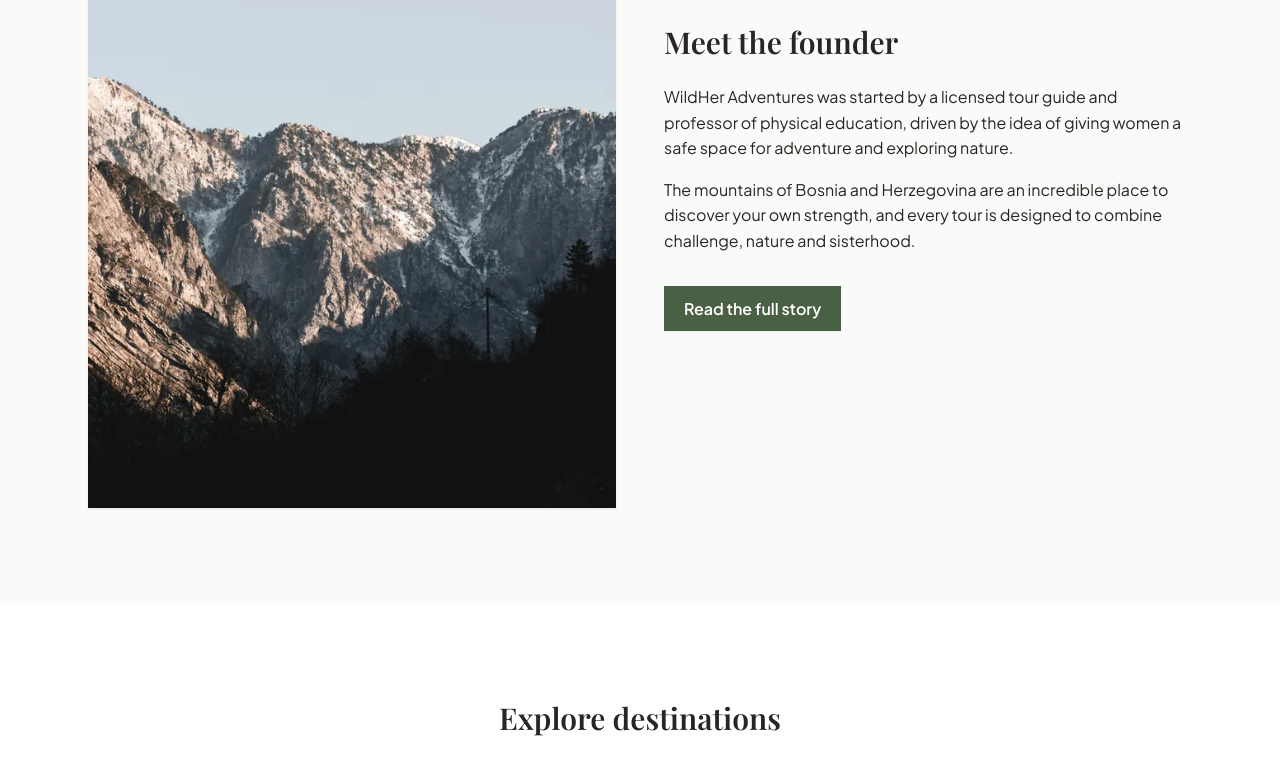
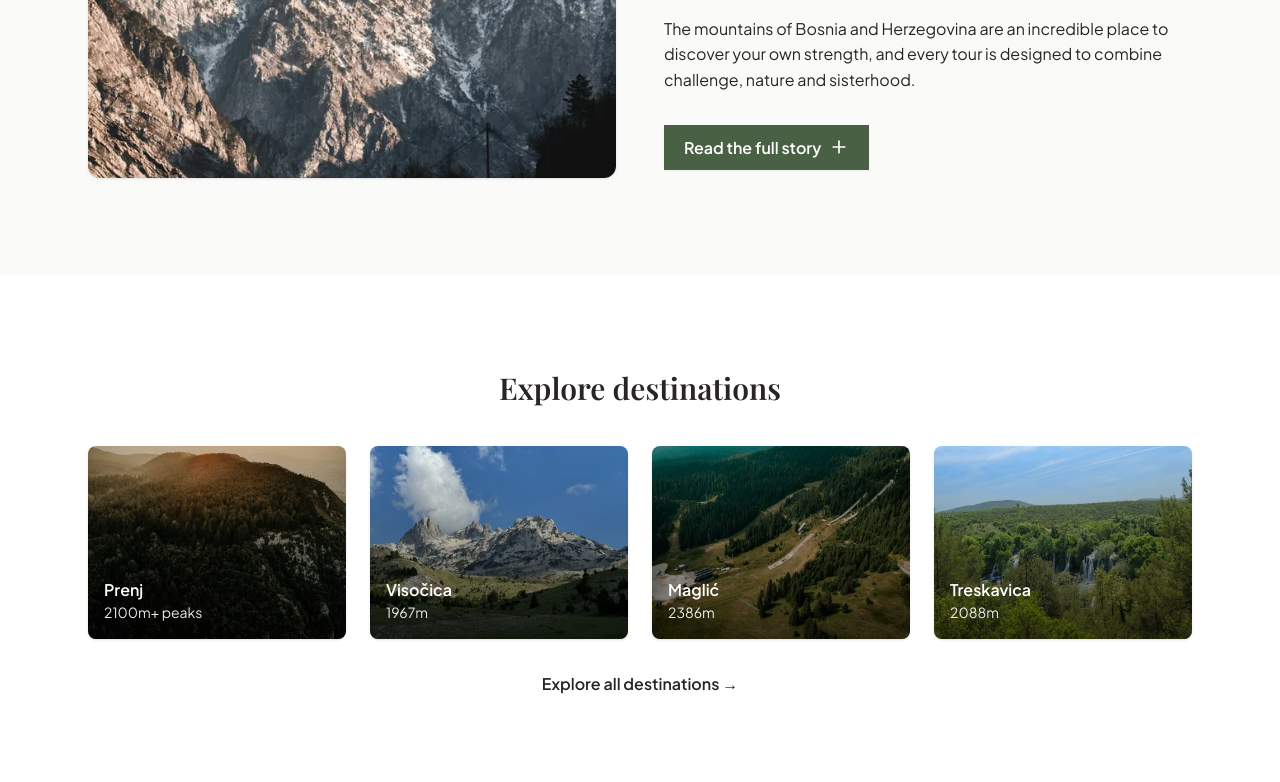
Before and after one commit to jasnez/wildher-adventures, a Next.js app: page /en in a window 1280 px wide. Shown: the part 3200-3982 px from the top of the page. Built offline with nearby package versions, Linux system fonts and the light colour scheme.

Commit message:
Upoznaj osnivačicu + Istraži destinacije: layout po maketi (horizontalna slika, 4 kartice, CTA + plus)
Made-with: Cursor

```diff
--- a/app/[locale]/page.js
+++ b/app/[locale]/page.js
@@ -224,66 +224,79 @@ export default async function HomePage({ params }) {
         </div>
       </section>
 
-      {/* 5. ABOUT FOUNDER */}
-      <section className="py-16 md:py-24 bg-neutral-50">
+      {/* 5. UPOZNAJ OSNIVAČICU */}
+      <section className="py-16 md:py-24 bg-[#fafaf9]">
         <div className="mx-auto max-w-6xl px-4 md:px-6">
-          <div className="grid md:grid-cols-2 gap-12 items-center">
-            <div className="rounded-radius-card-lg overflow-hidden shadow-card">
+          <div className="grid md:grid-cols-2 gap-10 md:gap-12 items-center">
+            <div className="rounded-xl overflow-hidden shadow-card aspect-[4/3] md:aspect-[16/10]">
               <OptimizedImage
                 name="2"
                 alt="Osnivačica WildHer Adventures"
                 sizes="(max-width: 768px) 100vw, 50vw"
-                className="w-full aspect-[4/5] object-cover"
+                className="w-full h-full object-cover"
               />
             </div>
             <div>
-              <h2 className="font-display text-h1 md:text-3xl font-semibold text-wildher-text mb-6">
+              <h2 className="font-display text-h1 md:text-3xl font-semibold text-wildher-text mb-6 text-left">
                 {t("aboutTitle")}
               </h2>
-              <p className="text-body text-wildher-text mb-4">{t("aboutText1")}</p>
-              <p className="text-body text-wildher-text mb-8">{t("aboutText2")}</p>
-              <ButtonLink href="/o-nama" variant="primary" size="md">
+              <p className="text-body text-wildher-text mb-6 text-left">
+                {t("aboutText1")}
+              </p>
+              <p className="text-body text-wildher-text mb-8 text-left">
+                {t("aboutText2")}
+              </p>
+              <ButtonLink
+                href="/o-nama"
+                variant="primary"
+                size="md"
+                className="inline-flex items-center gap-2 bg-brand-earth-tone hover:bg-brand-earth-tone/90 text-white shadow-button"
+              >
                 {t("aboutCta")}
+                <Icon name="plus" size={18} className="text-white" />
               </ButtonLink>
             </div>
           </div>
         </div>
       </section>
 
-      {/* 6. DESTINACIJE PREVIEW */}
+      {/* 6. ISTRAŽI DESTINACIJE */}
       <section className="py-16 md:py-24 bg-white">
         <div className="mx-auto max-w-6xl px-4 md:px-6">
-          <h2 className="font-display text-h1 md:text-3xl font-semibold text-wildher-text text-center mb-12">
+          <h2 className="font-display text-h1 md:text-3xl font-semibold text-wildher-text text-center mb-10">
             {t("destinationsTitle")}
           </h2>
-          <div className="grid grid-cols-2 md:grid-cols-3 lg:grid-cols-6 gap-4">
-            {destinations.map((dest, i) => (
+          <div className="grid grid-cols-2 md:grid-cols-4 gap-4 md:gap-6">
+            {destinations.slice(0, 4).map((dest, i) => (
               <Link
                 key={i}
                 href="/destinacije"
-                className="group rounded-radius-card overflow-hidden shadow-card hover:shadow-card-hover transition-all"
+                className="group block rounded-lg overflow-hidden shadow-sm hover:shadow-md transition-shadow"
               >
-                <div className="aspect-[3/4] relative">
+                <div className="aspect-[4/3] relative">
                   <OptimizedImage
                     name={dest.image}
                     alt={t(dest.nameKey)}
-                    sizes="(max-width: 768px) 50vw, 16vw"
+                    sizes="(max-width: 768px) 50vw, 25vw"
                     className="w-full h-full object-cover group-hover:scale-105 transition-transform duration-300"
                   />
-                  <div className="absolute inset-0 bg-gradient-to-t from-black/70 to-transparent" />
-                  <div className="absolute bottom-0 left-0 right-0 p-3 text-white">
-                    <p className="font-semibold">{t(dest.nameKey)}</p>
+                  <div className="absolute inset-0 bg-gradient-to-t from-black/60 to-transparent" />
+                  <div className="absolute bottom-0 left-0 right-0 p-3 md:p-4 text-white">
+                    <p className="font-semibold text-sm md:text-body">{t(dest.nameKey)}</p>
                     <p className="text-small text-white/90">{t(dest.metaKey)}</p>
                   </div>
                 </div>
               </Link>
             ))}
           </div>
-          <div className="text-center mt-8">
-            <ButtonLink href="/destinacije" variant="outline" size="md">
+          <p className="text-center mt-8">
+            <Link
+              href="/destinacije"
+              className="text-body font-semibold text-wildher-text hover:text-brand-primary-green transition-colors"
+            >
               {t("destinationsCta")} →
-            </ButtonLink>
-          </div>
+            </Link>
+          </p>
         </div>
       </section>
 
--- a/components/ui/Icon.jsx
+++ b/components/ui/Icon.jsx
@@ -80,6 +80,11 @@ const iconMap = {
       <path d="M19 14c1.49-1.46 3-3.21 3-5.5A5.5 5.5 0 0 0 16.5 3c-1.76 0-3 .5-4.5 2-1.5-1.5-2.74-2-4.5-2A5.5 5.5 0 0 0 2 8.5c0 2.3 1.5 4.05 3 5.5l7 7Z" />
     </svg>
   ),
+  'plus': (
+    <svg xmlns="http://www.w3.org/2000/svg" width="20" height="20" viewBox="0 0 24 24" fill="none" stroke="currentColor" strokeWidth="2" strokeLinecap="round" strokeLinejoin="round" aria-hidden="true">
+      <path d="M5 12h14" /><path d="M12 5v14" />
+    </svg>
+  ),
 };
 
 /**
```
